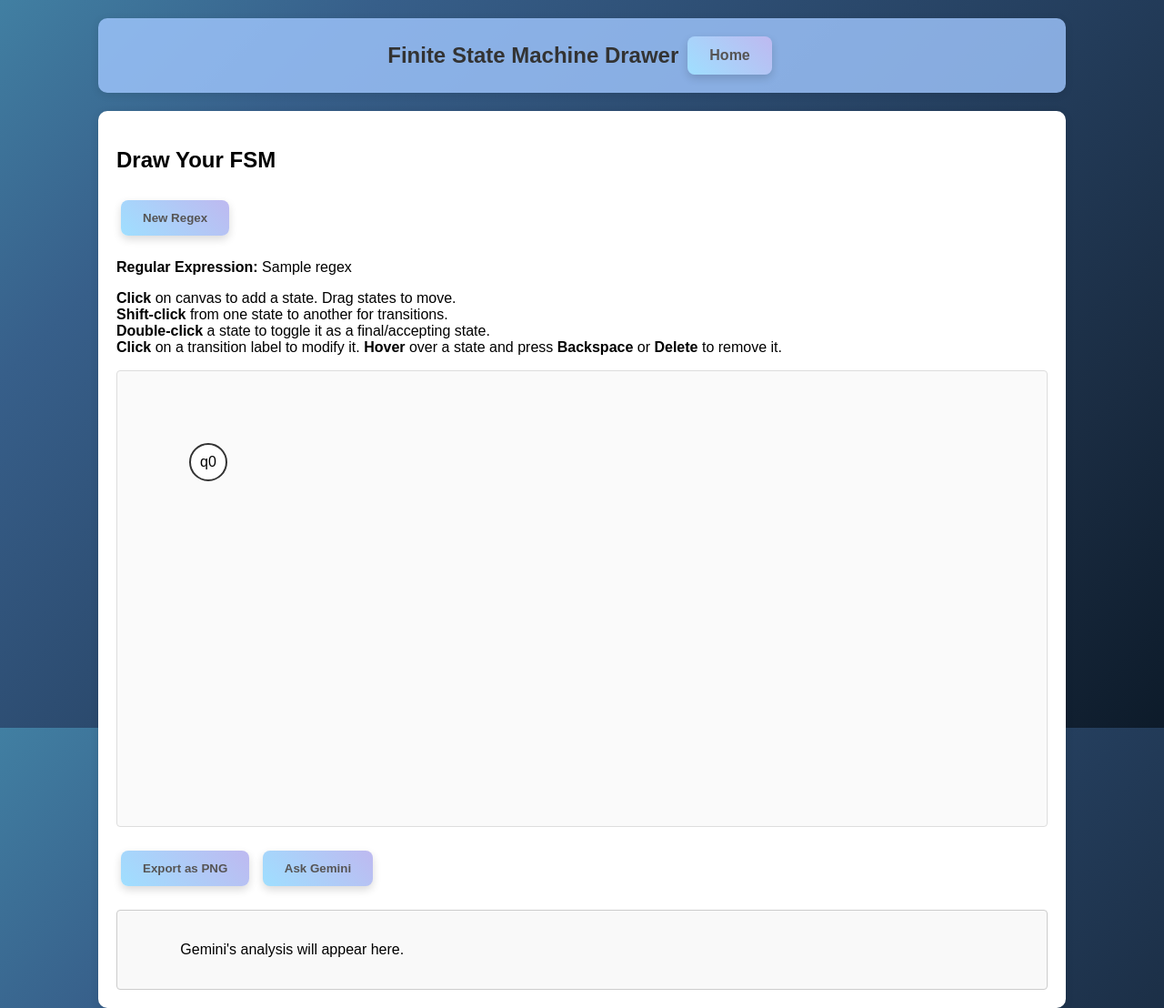
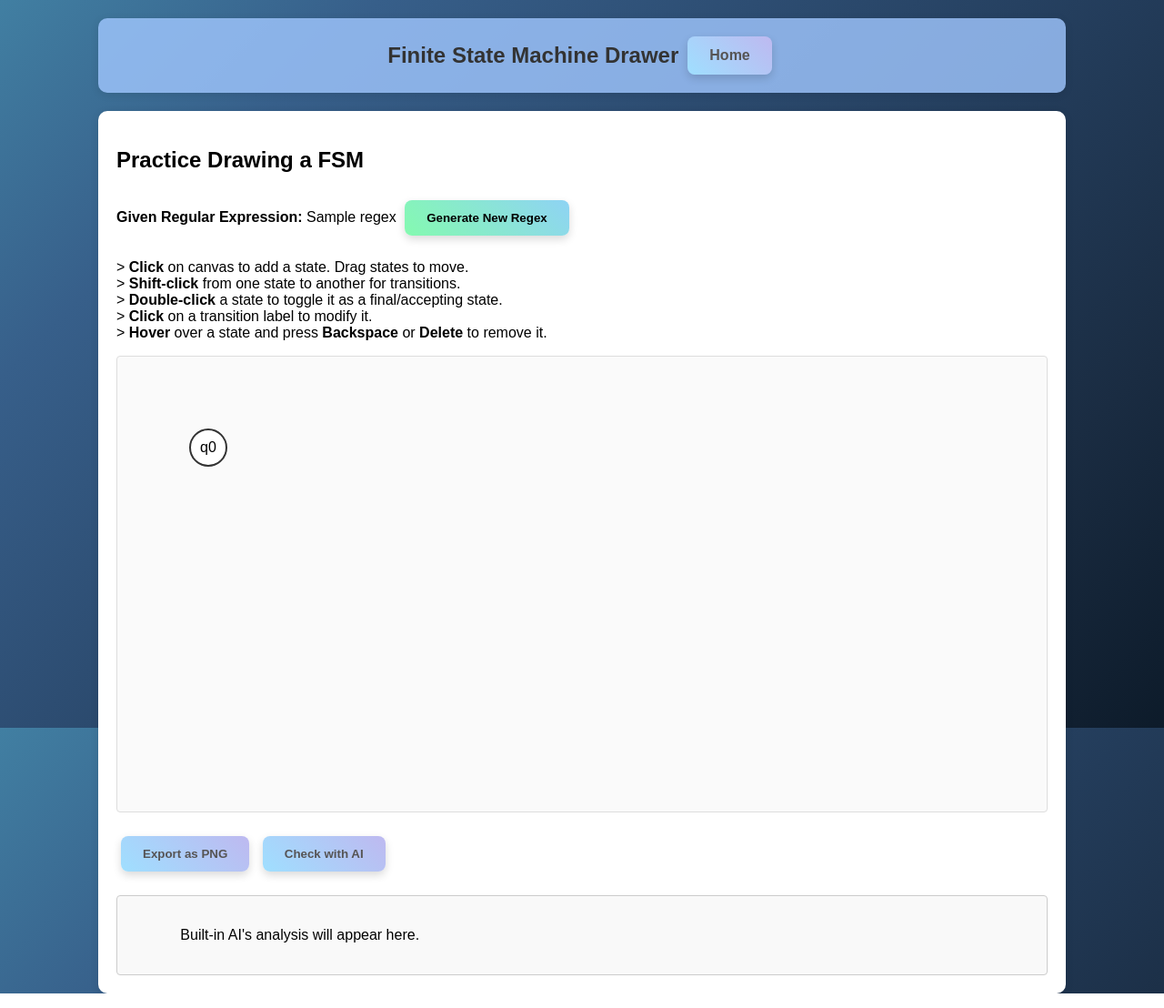
Before and after one commit to youssefmetwalli/ITS-FA, a Flask app: template templates/drawer.html in a window 1280 px wide. Shown: the whole page at 91% size. Run offline with Flask 3, Linux system fonts and the light colour scheme; the visitor is signed in with stand-in values (Sample User, id 1); the template is opened without the code that fills it: most values are stand-ins (such as "Sample title", 1, 10 or a date in 2020); parts of the project's set-up code (start-up, migrations or seed data) failed here and were passed over; some libraries are stand-ins or nearby versions.

Commit message:
ai analysis modifications

```diff
--- a/templates/drawer.html
+++ b/templates/drawer.html
@@ -32,6 +32,26 @@
             min-height: 50px;
             transition: all 0.3s;
         }
+
+        .regex-button {
+            display: inline-block;
+            padding: 12px 24px;
+            margin: 10px 5px;
+            text-decoration: none;
+            font-weight: bold;
+            background: linear-gradient(45deg, #84fab0, #8fd3f4);
+            border-radius: 8px;
+            border: none;
+            box-shadow: 0 4px 10px rgba(0, 0, 0, 0.15);
+            transition: background 0.3s ease, transform 0.2s ease, box-shadow 0.2s ease;
+        }
+
+        .regex-button:hover {
+            background: linear-gradient(45deg, #9fdfff, #beb9f0);
+            transform: translateY(-3px);
+            box-shadow: 0 6px 12px rgba(0, 0, 0, 0.2);
+        }
+
     </style>
 </head>
 
@@ -43,21 +63,22 @@
     </div>
 
     <div class="module-container">
-        <h2>Draw Your FSM</h2>
-        <button class="button" id="new-regex-btn">New Regex</button>
+        <h2>Practice Drawing a FSM</h2>
         <p>
-            <strong>Regular Expression:</strong>
+            <strong>Given Regular Expression:</strong>
             <span id="regex-display">{{ regex }}</span>
+            <button class="regex-button" id="new-regex-btn">Generate New Regex</button>
         </p>
         <p>
-            <strong>Click</strong> on canvas to add a state. Drag states to move.
+            > <strong>Click</strong> on canvas to add a state. Drag states to move.
             <br />
-            <strong>Shift-click</strong> from one state to another for transitions.
+            > <strong>Shift-click</strong> from one state to another for transitions.
             <br />
-            <strong>Double-click</strong> a state to toggle it as a final/accepting state.
+            > <strong>Double-click</strong> a state to toggle it as a final/accepting state.
             <br />
-            <strong>Click</strong> on a transition label to modify it.
-            <strong>Hover</strong> over a state and press <strong>Backspace</strong> or <strong>Delete</strong> to
+            > <strong>Click</strong> on a transition label to modify it.
+            <br />
+            > <strong>Hover</strong> over a state and press <strong>Backspace</strong> or <strong>Delete</strong> to
             remove it.
         </p>
 
@@ -103,10 +124,10 @@
         </div>
         <div>
             <button class="button" id="export-btn">Export as PNG</button>
-            <button class="button" id="check-fsm-btn" style="background-color: #28a745;">Ask Gemini</button>
+            <button class="button" id="check-fsm-btn">Check with AI</button>
         </div>
         <div id="gemini-result">
-            Gemini's analysis will appear here.
+            Built-in AI's analysis will appear here.
         </div>
     </div>
 
@@ -208,7 +229,7 @@
                     return;
                 }
                 const p = mousePos(e);
-                makeState(p.x, p.y);
+                makeState(p.x,     p.y);
             });
 
             function makeTrans(src, tgt, label) {
```
